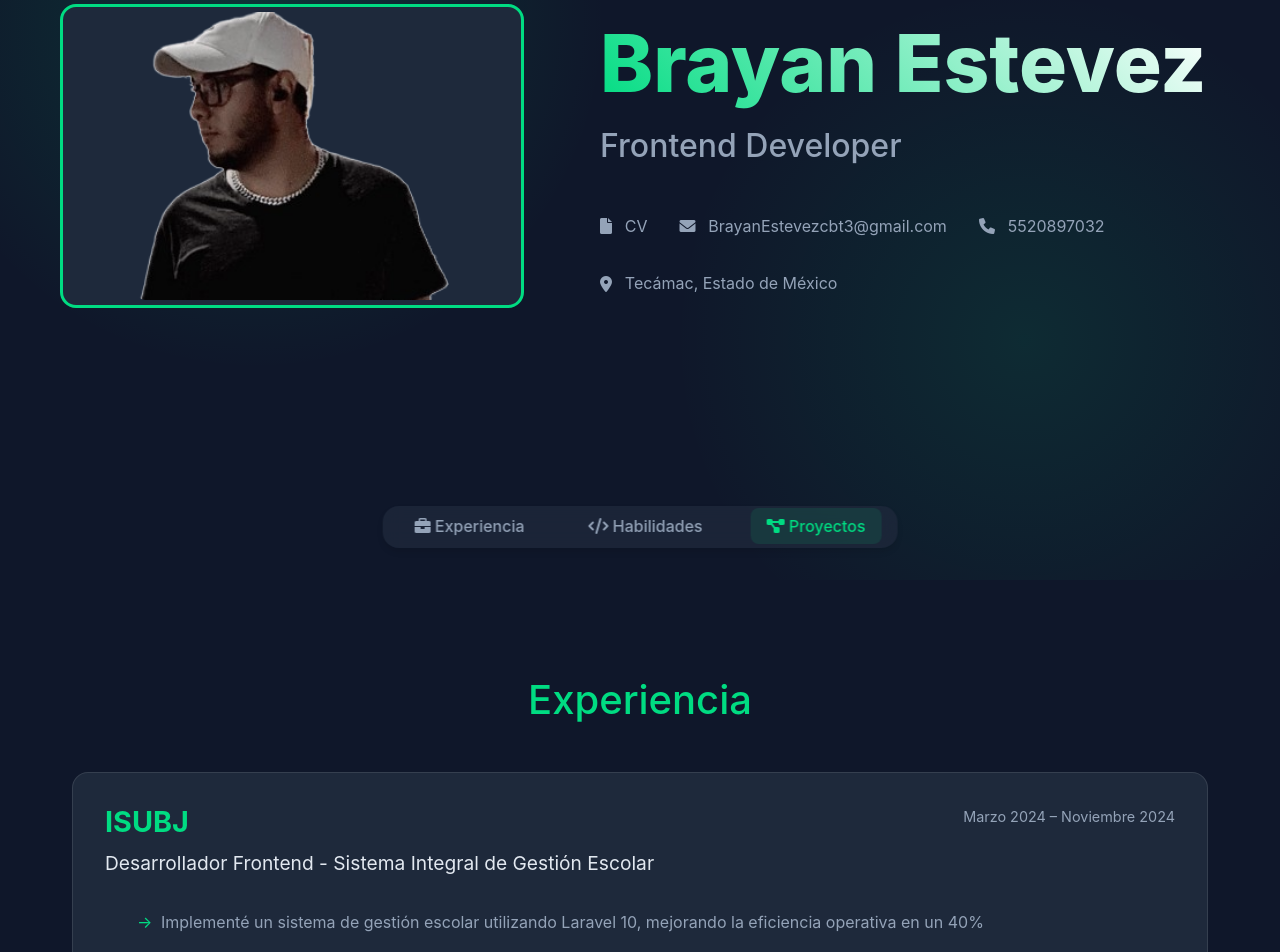
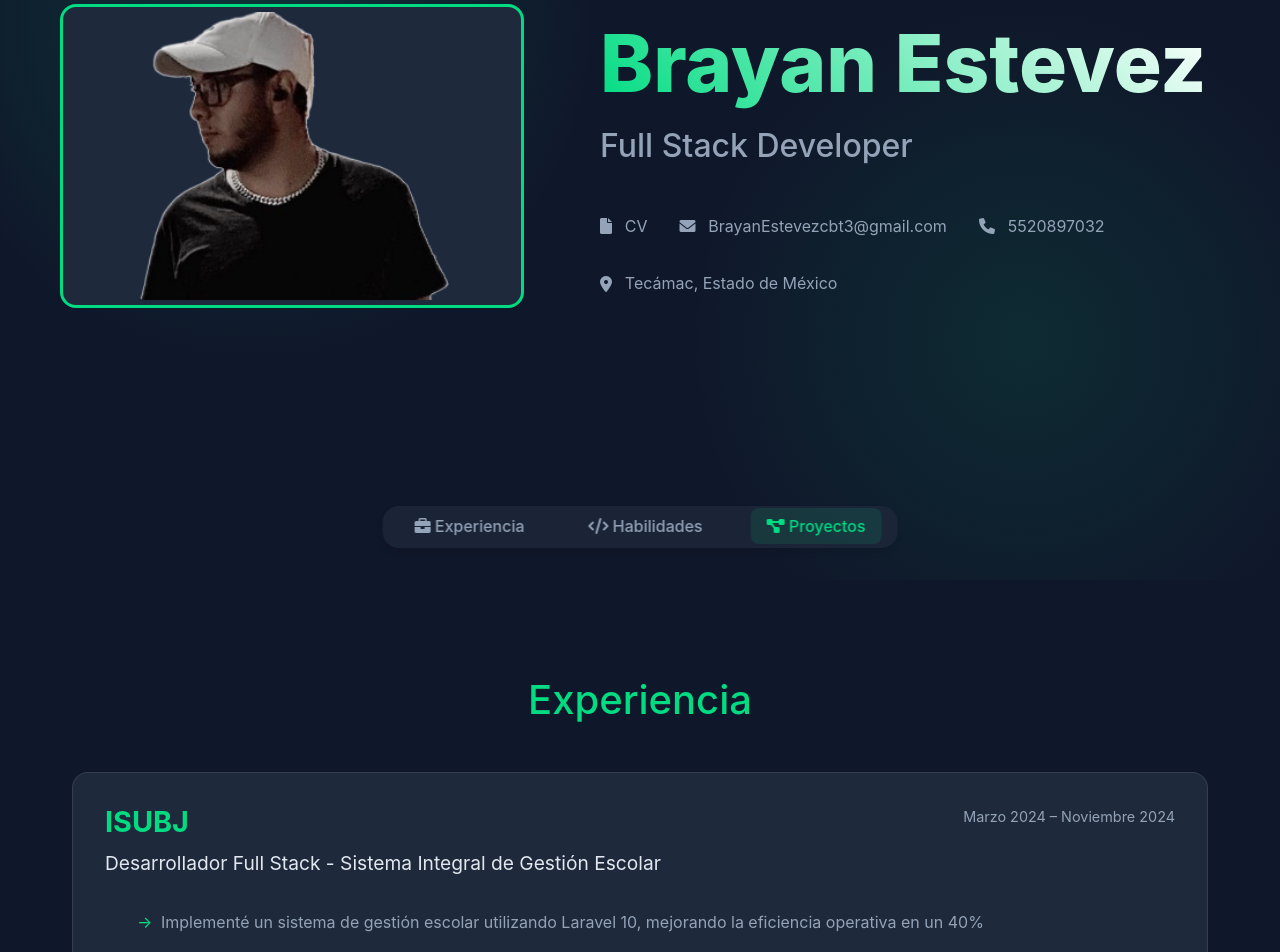
Before and after one commit to BrayanEstevezC/Portfolio, a plain HTML site: page index.html in a window 1280 px wide. Shown: the part 220-1172 px from the top of the page. Drawn offline with nearby package versions, Linux system fonts and the light colour scheme.

Commit message:
Update index.html

```diff
--- a/index.html
+++ b/index.html
@@ -17,7 +17,7 @@
                 </div>
                 <div class="col">
                     <h1 class="header__title">Brayan Estevez</h1>
-                    <h2 class="header__subtitle">Frontend Developer</h2>
+                    <h2 class="header__subtitle">Full Stack Developer</h2>
                     <div class="header__info">
                         <div class="header__info-item">
                             <i class="fas fa-file"></i>
@@ -68,7 +68,7 @@
                 <div class="experience__header">
                     <div>
                         <h3 class="experience__company">ISUBJ</h3>
-                        <p class="experience__position">Desarrollador Frontend - Sistema Integral de Gestión Escolar</p>
+                        <p class="experience__position">Desarrollador Full Stack - Sistema Integral de Gestión Escolar</p>
                     </div>
                     <div>
                         <p class="experience__period">Marzo 2024 – Noviembre 2024</p>
@@ -104,7 +104,7 @@
                 <div class="experience__header">
                     <div>
                         <h3 class="experience__company">AGC Comercial</h3>
-                        <p class="experience__position">Desarrollador Frontend - Sistema ERP</p>
+                        <p class="experience__position">Desarrollador Full Stack - Sistema ERP</p>
                     </div>
                     <div>
                         <p class="experience__period">Sep 2022 – Jul 2023</p>
```
